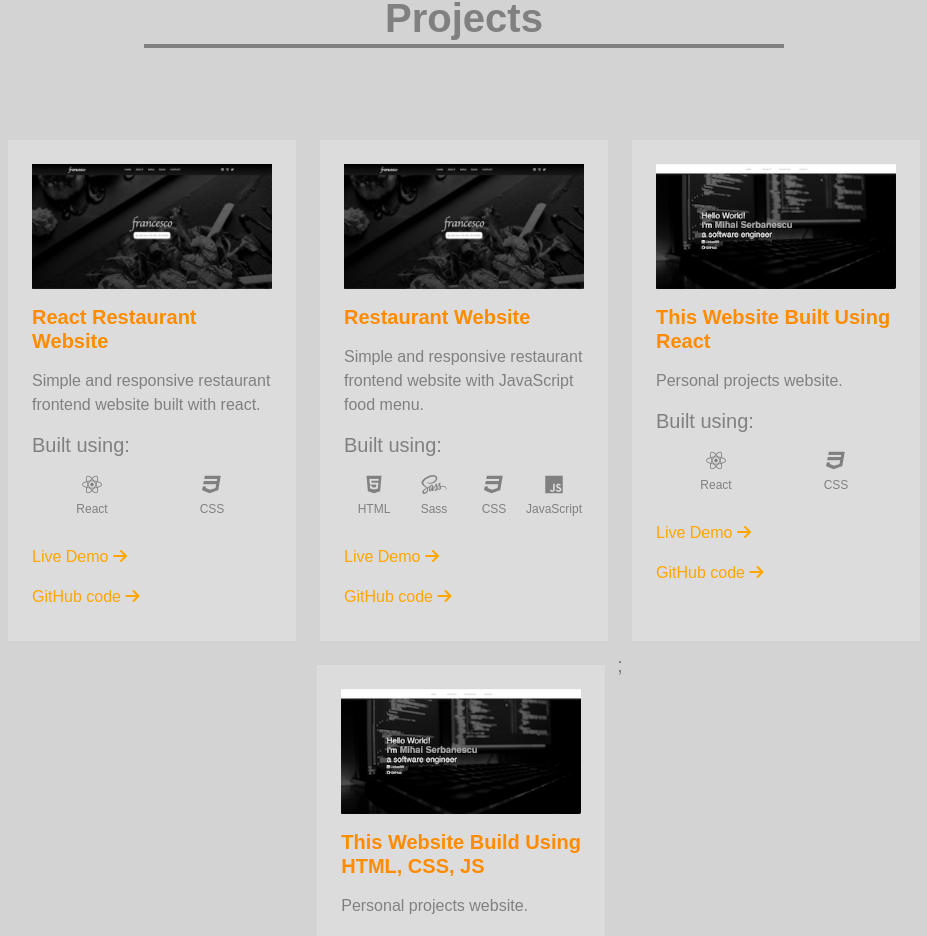
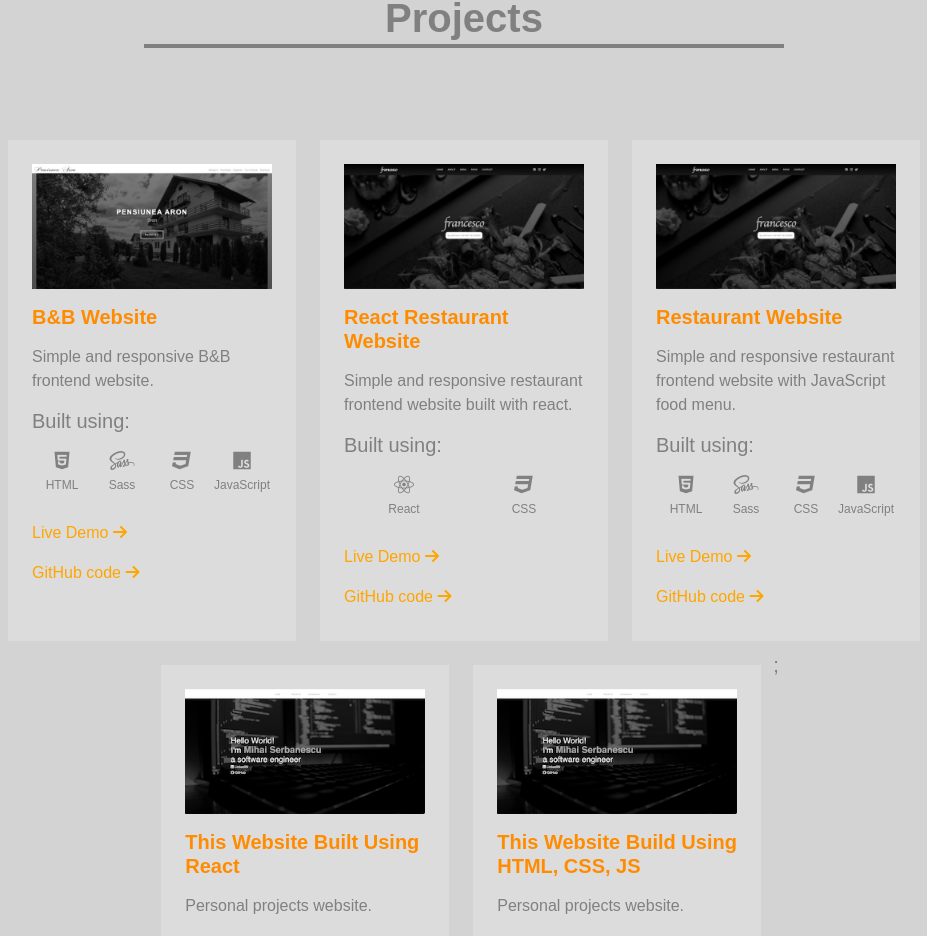
Before and after one commit to serbanescu-mihai/react-personal, a React (Create React App) app: page / in a window 1280 px wide. Shown: the part 872-1808 px from the top of the page, without its empty margins (176-1103 px from the left). Built offline with nearby package versions, Linux system fonts and the light colour scheme.

Commit message:
added BnB website to portfolio

```diff
--- a/src/data/data.js
+++ b/src/data/data.js
@@ -13,6 +13,36 @@ export const technology = [
 ];
 
 export const projects = [
+  {
+    id: 5,
+    image: "./images/bnb.png",
+    projectName: "B&B Website",
+    projectDescription: "Simple and responsive B&B frontend website.",
+    tools: [
+      {
+        id: 1,
+        image: "fa-brands fa-html5",
+        name: "HTML",
+      },
+      {
+        id: 2,
+        image: "fa-brands fa-sass",
+        name: "Sass",
+      },
+      {
+        id: 3,
+        image: "fa-brands fa-css3",
+        name: "CSS",
+      },
+      {
+        id: 4,
+        image: "fa-brands fa-js",
+        name: "JavaScript",
+      },
+    ],
+    url: "https://ms-plain-bnb.netlify.app/",
+    gitHubLink: "https://github.com/serbanescu-mihai/plain-bnb",
+  },
   {
     id: 4,
     image: "./images/restaurant.png",
```
Also changed, not shown: public/images/bnb.png (added).
